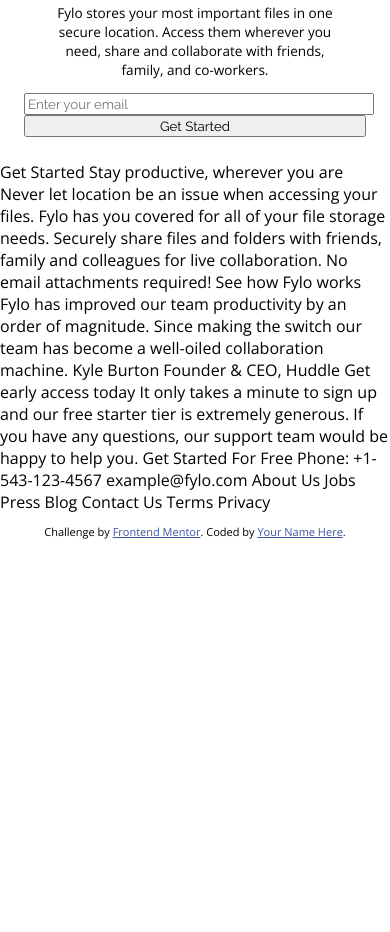
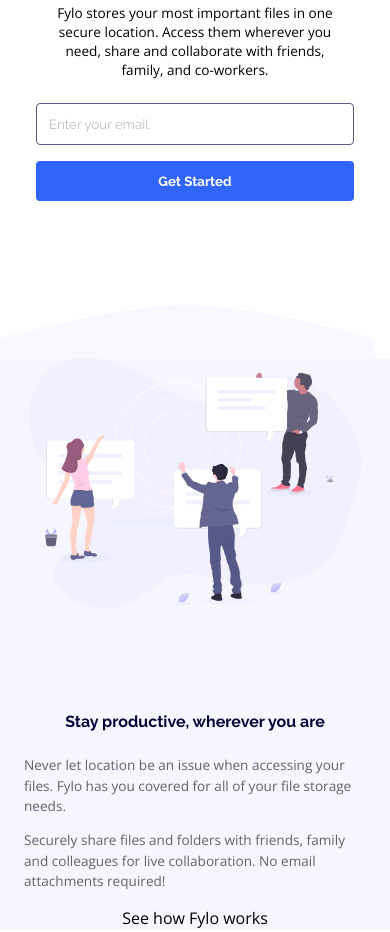
Before and after one commit to rogerio-romao/fylo-landing-page, a plain HTML site: page index.html in a window 390 px wide. Shown: the part 531-1463 px from the top of the page. Before the commit the page ends 1081 px from the top, so only its background shows below. Drawn offline with nearby package versions, Linux system fonts and the light colour scheme.

Commit message:
done productive section mobile

```diff
--- a/index.html
+++ b/index.html
@@ -68,12 +68,26 @@
           </form>
         </div>
       </section>
+      <img src="images/bg-curve-mobile.svg" alt="" id="curvedSvg" />
+      <section class="productive">
+        <img src="images/illustration-2.svg" alt="Productive image" />
+        <div class="blurb">
+          <h2>Stay productive, wherever you are</h2>
+          <p class="description">
+            Never let location be an issue when accessing your files. Fylo has
+            you covered for all of your file storage needs.
+          </p>
+          <p class="description">
+            Securely share files and folders with friends, family and colleagues
+            for live collaboration. No email attachments required!
+          </p>
+        </div>
+        <div class="cta">
+          <p>See how Fylo works</p>
+        </div>
+      </section>
     </main>
 
-    Get Started Stay productive, wherever you are Never let location be an issue
-    when accessing your files. Fylo has you covered for all of your file storage
-    needs. Securely share files and folders with friends, family and colleagues
-    for live collaboration. No email attachments required! See how Fylo works
     Fylo has improved our team productivity by an order of magnitude. Since
     making the switch our team has become a well-oiled collaboration machine.
     Kyle Burton Founder & CEO, Huddle Get early access today It only takes a
--- a/style.css
+++ b/style.css
@@ -13,6 +13,11 @@
   --light-gray: hsl(0, 0%, 75%);
   --padding-lg: 1.5rem;
   --m-lg: 2.5rem;
+  --m-md: 1.5rem;
+  --m-sm: 1rem;
+  --p-lg: 2.5rem;
+  --p-md: 1.5rem;
+  --p-sm: 0.75rem;
 }
 
 html,
@@ -96,7 +101,71 @@ header nav .nav-links ul li a {
   font-size: 0.85rem;
 }
 
+.hero form {
+  display: flex;
+  flex-direction: column;
+  gap: var(--m-sm);
+  margin-top: var(--m-md);
+  margin-bottom: var(--m-lg);
+  padding: 0 var(--p-sm);
+}
+
 .hero form > * {
-  display: block;
-  width: 100%;
+  flex: 1;
+  padding: 0.75rem;
+  border-radius: 0.25rem;
 }
+
+.hero form input {
+  border: 1px solid var(--desaturated-blue);
+}
+
+.hero form input::placeholder {
+  color: var(--light-gray);
+}
+
+.hero form button {
+  background-color: var(--bright-blue);
+  color: white;
+  cursor: pointer;
+  border: none;
+  font-weight: 700;
+}
+
+/* ----------- STAY PRODUCTIVE -------------  */
+
+#curvedSvg {
+  margin-top: var(--m-lg);
+}
+
+.productive {
+  background-color: var(--light-blue);
+  margin-bottom: var(--m-lg);
+}
+
+.productive > img {
+  width: 85%;
+  height: auto;
+  margin: 0 auto;
+  margin-bottom: var(--m-lg);
+}
+
+.productive .blurb {
+  margin-top: var(--m-lg);
+  padding-top: var(--p-md);
+}
+
+.productive .blurb h2 {
+  color: var(--dark-blue);
+  font-size: 1rem;
+  margin-top: var(--m-lg);
+  margin-bottom: var(--m-md);
+}
+
+.productive .blurb p {
+  text-align: left;
+  color: rgba(0, 0, 0, 0.6);
+  font-size: 0.85rem;
+  line-height: 1.5;
+  padding: 0 var(--p-md);
+}
```
